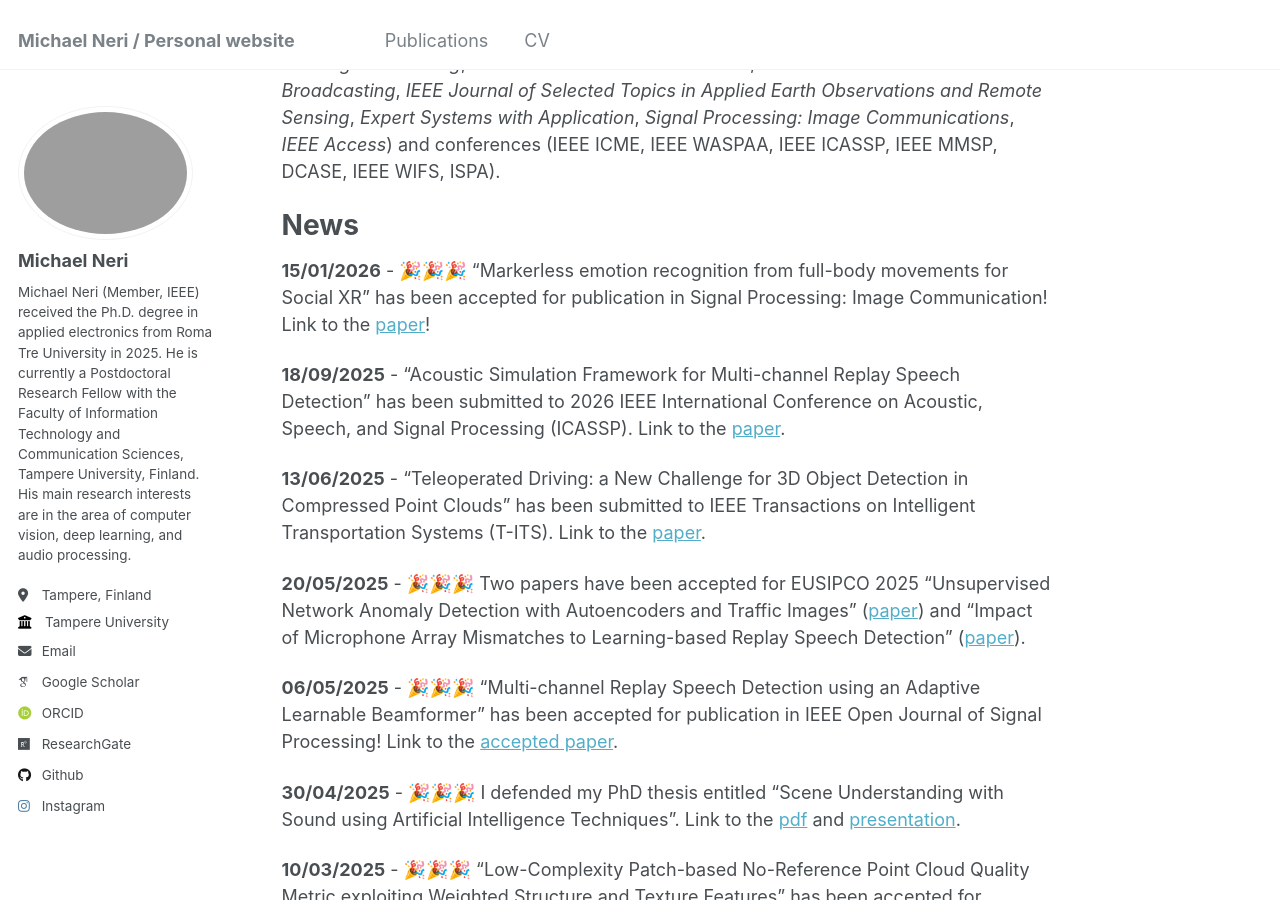
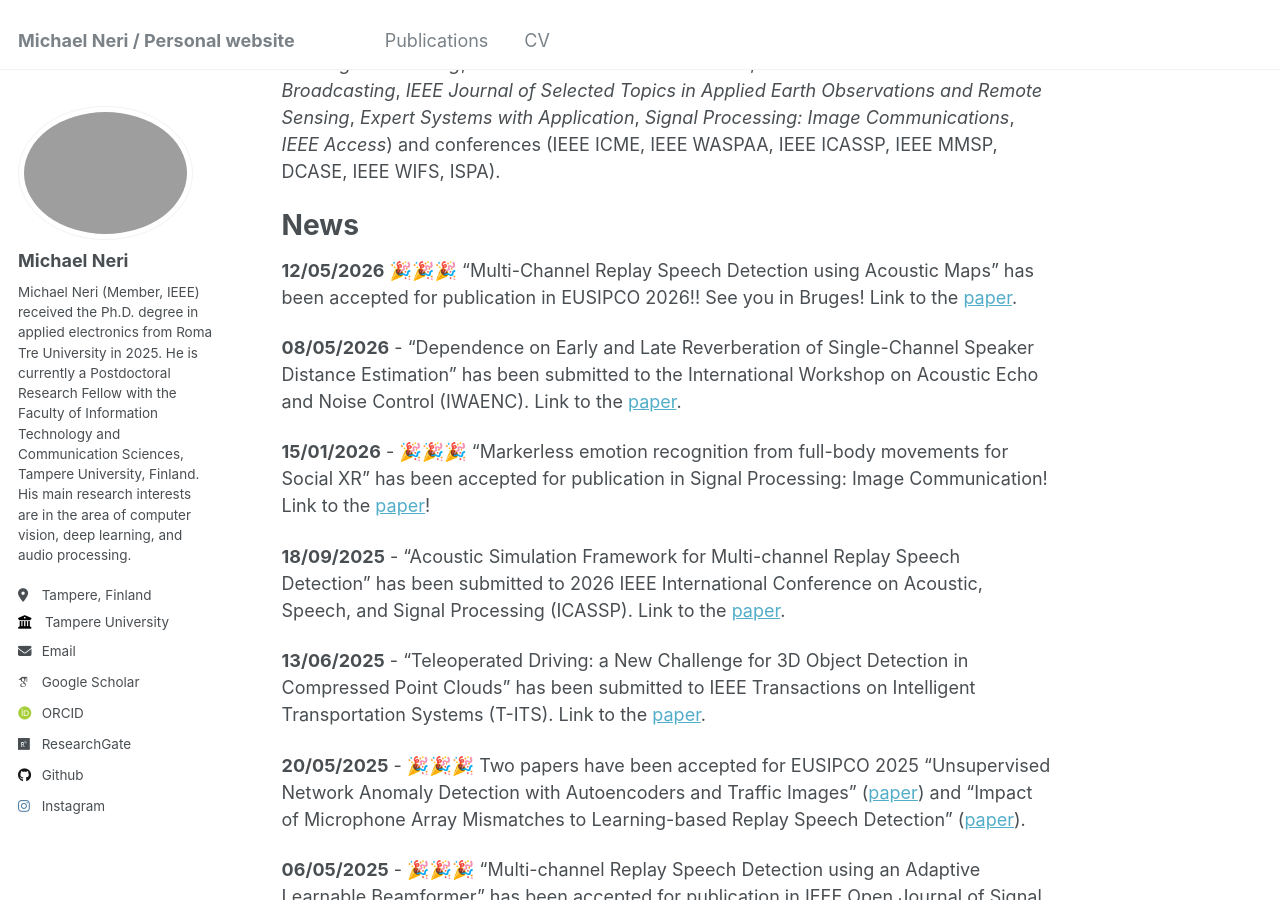
Before and after one commit to michaelneri/michaelneri.github.io, a Jekyll site: the page built from _pages/about.md, in a window 1280 px wide and 900 px high, scrolled down 751 px. Built offline with Jekyll 4.4.1, drawn with Linux system fonts in a browser that asks for light colours; some web fonts are replaced.

Commit message:
Add recent news updates to about page

```diff
--- a/_pages/about.md
+++ b/_pages/about.md
@@ -22,6 +22,9 @@ I am an IEEE and EURASIP Member, Editorial Manager for _Signal Processing: Image
 
 News
 =====
+**12/05/2026** 🎉🎉🎉 "Multi-Channel Replay Speech Detection using Acoustic Maps" has been accepted for publication in EUSIPCO 2026!! See you in Bruges! Link to the [paper](https://arxiv.org/abs/2602.16399).
+
+**08/05/2026** - "Dependence on Early and Late Reverberation of Single-Channel Speaker Distance Estimation" has been submitted to the International Workshop on Acoustic Echo and Noise Control (IWAENC). Link to the [paper](https://arxiv.org/abs/2605.07694).
 
 **15/01/2026** - 🎉🎉🎉 "Markerless emotion recognition from full-body movements for Social XR" has been accepted for publication in Signal Processing: Image Communication! Link to the [paper](https://www.sciencedirect.com/science/article/pii/S0923596526000123)!
 
```
